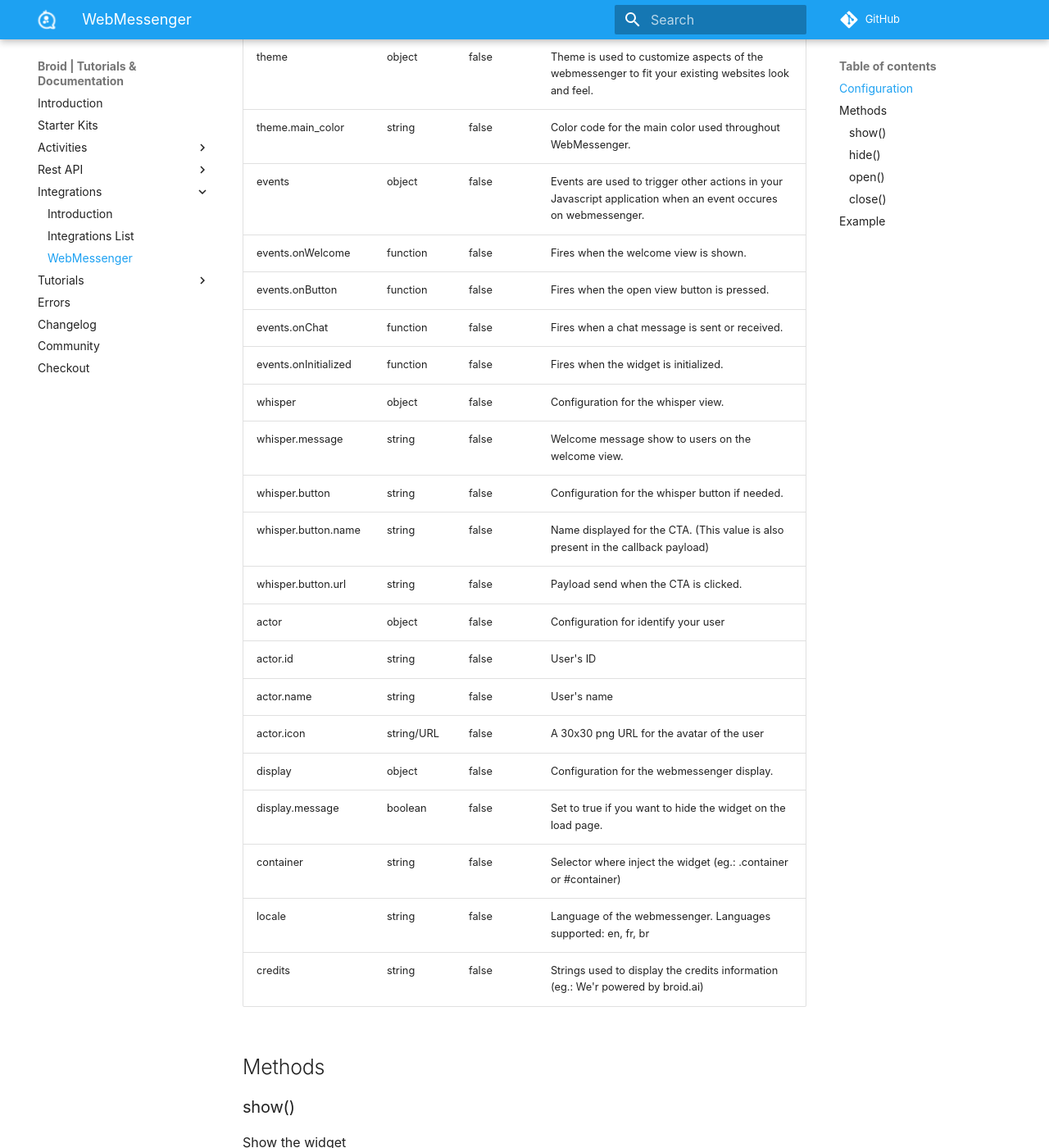
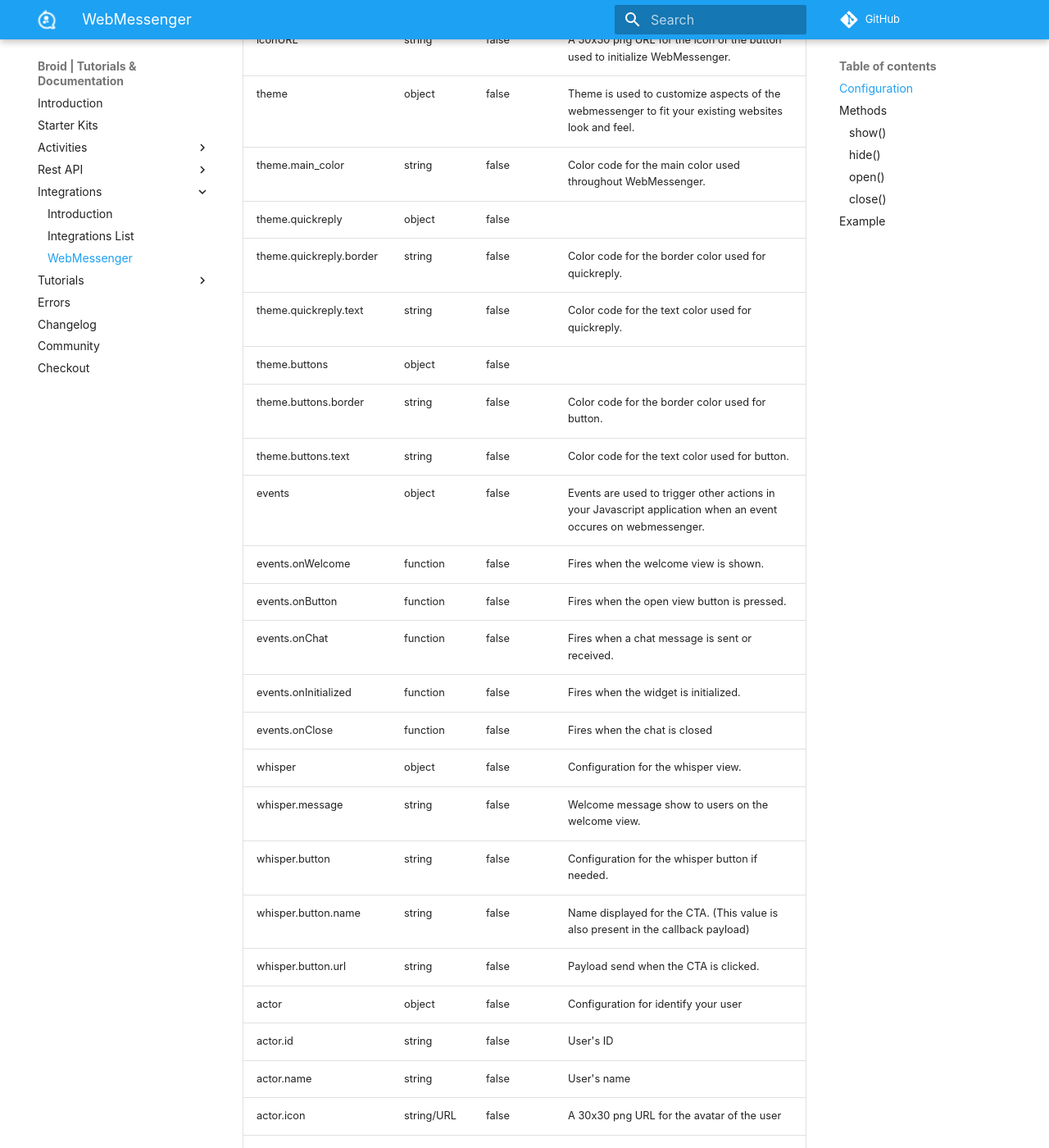
Before and after one commit to broidHQ/broid-docs, an MkDocs documentation site: the page built from docs/integrations/webmessenger.md, in a window 1280 px wide and 1400 px high, scrolled down 762 px. Shown: the whole window at 82% size. Built offline with MkDocs 1.6.1 and Material for MkDocs 9.7.7, drawn with Linux system fonts in a browser that asks for light colours; some web fonts are replaced; comment, search, counter and statistics services are not loaded; old or Windows-style settings are respelled for this version of MkDocs; some of the changed text lies outside the part shown.

Commit message:
Update webmessenger.md

```diff
--- a/docs/integrations/webmessenger.md
+++ b/docs/integrations/webmessenger.md
@@ -8,17 +8,25 @@
 |------------------|----------|----------|----------------------------------------------------------------------------------------------------------------|
 | backendURL       | string   | true     | The WebMessenger application url, usually should always be `https://webmessenger.broid.ai/`                    |
 | channelID        | string   | true     | The channel/integration ID found on the Broid dashboard.                                                       |
+| chatHistory      | boolean  | false    | Keep or not the user chat history.                                                                             |
 | bot              | object   | true     | Configuration for the bot/application informations also use as fallback.                                       |
 | bot.name         | string   | true     | The name of your bot displayed on WebMessenger.                                                                |
 | bot.icon         | string/URL | true   | A 30x30 png URL for the avatar of your bot on WebMessenger.                                                    |
 | iconURL          | string   | false    | A 30x30 png URL for the icon of the button used to initialize WebMessenger.                                    |
 | theme            | object   | false    | Theme is used to customize aspects of the webmessenger to fit your existing websites look and feel.            |
 | theme.main_color | string   | false    | Color code for the main color used throughout WebMessenger.                                                    |
+| theme.quickreply | object   | false    |                                                                                                                |
+| theme.quickreply.border | string   | false    | Color code for the border color used for quickreply.                                                    |
+| theme.quickreply.text   | string   | false    | Color code for the text color used for quickreply.                                                      |
+| theme.buttons | object   | false    |                                                                                                                   |
+| theme.buttons.border | string   | false    | Color code for the border color used for button.                                                           |
+| theme.buttons.text   | string   | false    | Color code for the text color used for button.                                                             |
 | events           | object   | false    | Events are used to trigger other actions in your Javascript application when an event occures on webmessenger. |
 | events.onWelcome | function | false    | Fires when the welcome view is shown.                                                                          |
 | events.onButton  | function | false    | Fires when the open view button is pressed.                                                                    |
 | events.onChat    | function | false    | Fires when a chat message is sent or received.                                                                 |
 | events.onInitialized    | function | false    | Fires when the widget is initialized.                                                                   |
+| events.onClose    | function | false    | Fires when the chat is closed                                                                                 |
 | whisper          | object   | false    | Configuration for the whisper view.                                                                            |
 | whisper.message  | string   | false    | Welcome message show to users on the welcome view.                                                             |
 | whisper.button   | string   | false    | Configuration for the whisper button if needed.                                                                |
@@ -29,10 +37,10 @@
 | actor.name         | string   | false     | User's name                                                                                                 |
 | actor.icon         | string/URL | false   | A 30x30 png URL for the avatar of the user                                                                  |
 | display            | object   | false     | Configuration for the webmessenger display.                                                                 |
-| display.message    | boolean  | false     | Set to true if you want to hide the widget on the load page.                                                |
+| display.hide       | boolean  | false     | Set to true if you want to hide the widget on the load page.                                                |
 | container          | string   | false     | Selector where inject the widget (eg.: .container or #container)                                            |
 | locale             | string   | false     | Language of the webmessenger. Languages supported: en, fr, br                                               |
-| credits            | string   | false     | Strings used to display the credits information (eg.: We'r powered by broid.ai)                             |
+| credits            | string   | false     | HTML String used to display the credits information (eg.: We'r powered by broid.ai)                         |
 
 ## Methods
 
```
